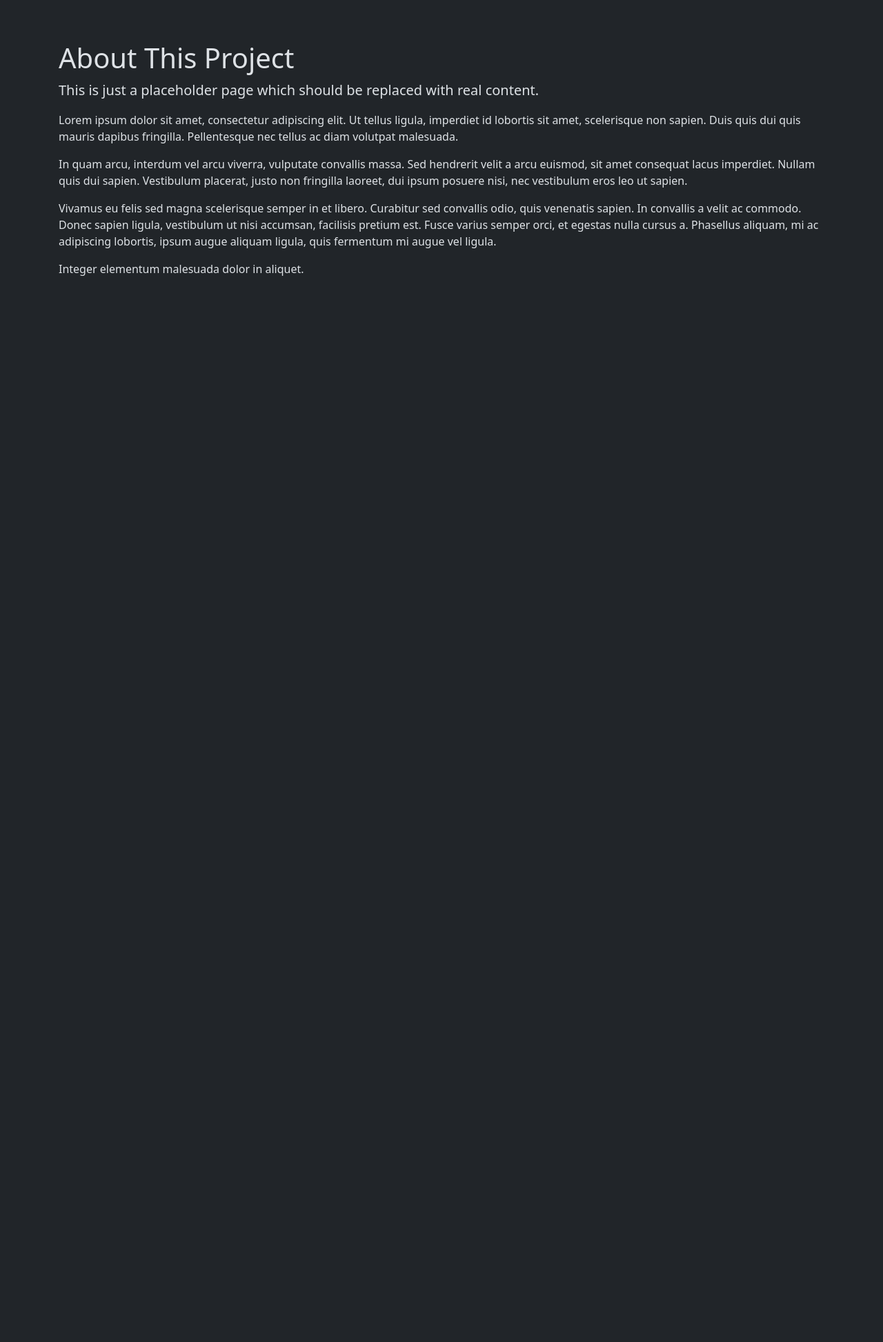
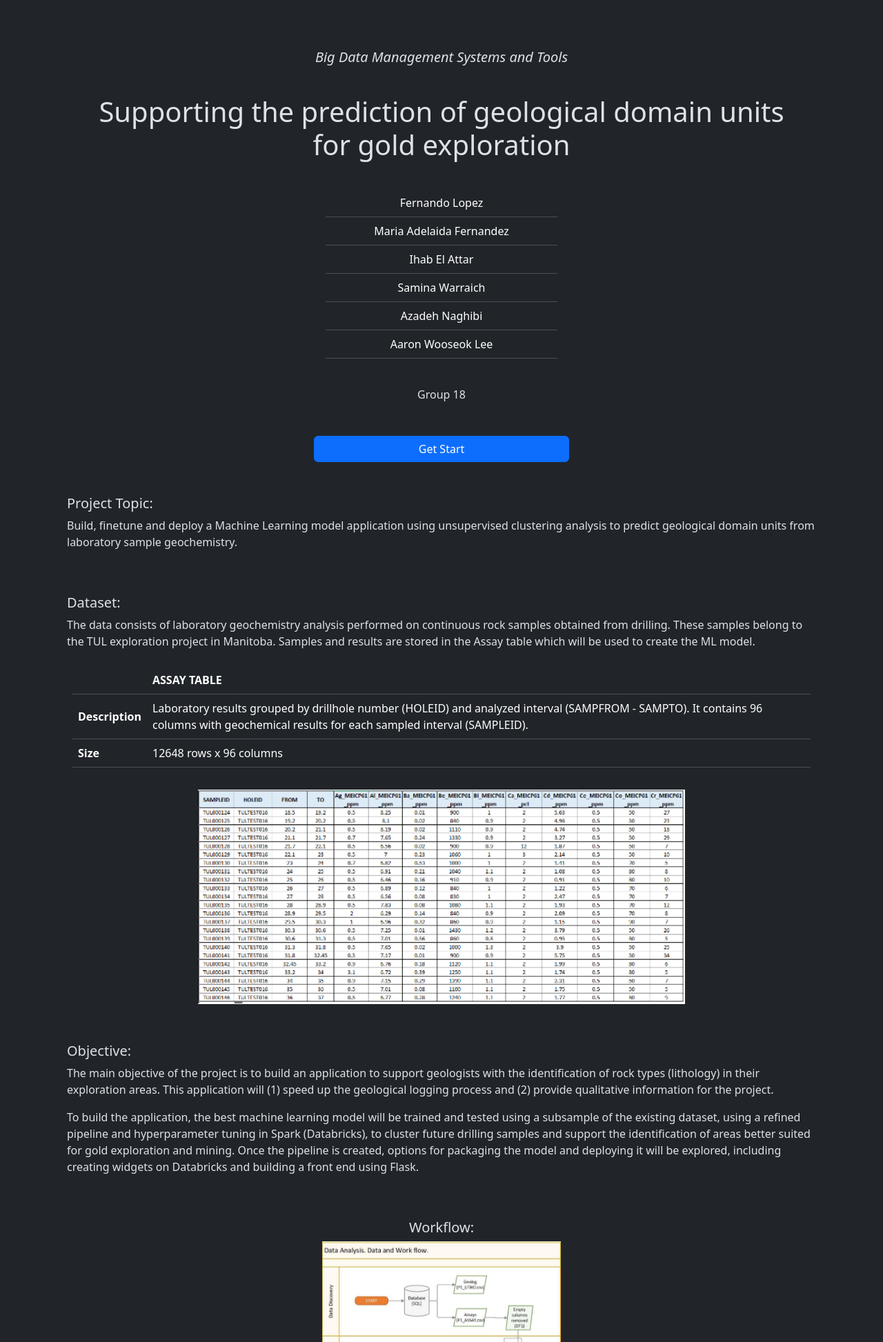
Before and after one commit to aaronwlee/bigdata_ML_application, a Flask app: page / in a window 1280 px wide. Shown: the part 56-2002 px from the top of the page at 69% size. Before the commit the page ends 456 px from the top, so only its background shows below. Run offline with Flask 3, Linux system fonts and the light colour scheme.

Commit message:
content: add lending page contents

```diff
--- a/controllers/view_controller.py
+++ b/controllers/view_controller.py
@@ -1,7 +1,7 @@
 from flask import Blueprint, render_template, request, redirect
 
-from services.mongo_service import get_collection_list, get_by_collection_with_page, get_collection_page_size, get_collection_expain, insert_one_to_collection
-from utils import get_adjust_pagination, event_is_set
+from services.mongo_service import get_by_collection_with_page, get_collection_page_size, get_collection_expain, insert_one_to_collection
+from utils import get_adjust_pagination
 
 view_controller = Blueprint('view_controller', __name__, template_folder='templates')
 
@@ -13,9 +13,7 @@ def index():
 
 @view_controller.route('/collections')
 def collections():
-    collections = get_collection_list()
-    data = { "collections": collections, "busy_collections": event_is_set() }
-    return render_template(f'pages/collections.html', data=data)
+    return render_template(f'pages/collections.html')
 
 @view_controller.route('/detail/<collection>')
 def detail(collection):
@@ -51,3 +49,11 @@ def add(collection):
     else:
         print(request.method)
         return redirect('/collections')
+
+
+@view_controller.route('/predict/<collection>')
+def predict(collection):
+    result = {
+        "title": collection
+    }
+    return render_template(f'pages/predict.html', data=result)
--- a/requirements.txt
+++ b/requirements.txt
@@ -3,3 +3,4 @@ python-dotenv
 Flask-PyMongo
 pymongo
 pyspark
+flask-socketio
--- a/services/spark_service.py
+++ b/services/spark_service.py
@@ -1,4 +1,7 @@
-from database import get_mongo_spark_for_thread
+from database import get_mongo_spark_for_thread, get_mongo_spark
+from werkzeug.local import LocalProxy
+
+sc = LocalProxy(get_mongo_spark)
 
 def sprak_write_file_to_mongo(file_name, file_path, set_event, clear_event):
     set_event()
--- a/static/css/main.css
+++ b/static/css/main.css
@@ -0,0 +1,3 @@
+.right-space {
+    margin-right: 6px;
+}
--- a/static/js/general.js
+++ b/static/js/general.js
@@ -1,15 +1,4 @@
-const alertPlaceholder = document.getElementById('liveAlertPlaceholder')
-const appendAlert = (message, type) => {
-  const wrapper = document.createElement('div')
-  wrapper.innerHTML = [
-    `<div class="alert alert-${type} fade show alert-dismissible" role="alert">`,
-    `   <div>${message}</div>`,
-    '   <button id="remote-close" type="button" class="btn-close" data-bs-dismiss="alert" aria-label="Close"></button>',
-    '</div>'
-  ].join('')
-
-  alertPlaceholder.append(wrapper)
-}
+import alert_render from "./modules/alert_render.js"
 
 
 window.onload = () => {
@@ -17,11 +6,7 @@ window.onload = () => {
     const message = urlParams.get('message');
     console.log(message)
     if (message) {
-        appendAlert(message, "info")
-        setTimeout(() => {
-            window.history.replaceState({}, "", window.location.pathname);
-            document.querySelector("#remote-close").click()
-        }, 10000);
-
+        alert_render(message, "info")
+        window.history.replaceState({}, "", window.location.pathname);
     }
 }
--- /dev/null
+++ b/static/js/modules/alert_render.js
@@ -0,0 +1,18 @@
+
+export default function alert_render(message, type) {
+    const alertPlaceholder = document.getElementById('liveAlertPlaceholder')
+
+    if (alertPlaceholder.childElementCount > 2) {
+        alertPlaceholder.removeChild(alertPlaceholder.firstChild)
+    }
+
+    const wrapper = document.createElement('div')
+    wrapper.setAttribute("class", `alert alert-${type} fade show alert-dismissible`)
+    wrapper.setAttribute("role", "alert")
+    wrapper.innerHTML = [
+      `   <div>${message}</div>`,
+      '   <button id="remote-close" type="button" class="btn-close" data-bs-dismiss="alert" aria-label="Close"></button>',
+    ].join('')
+
+    alertPlaceholder.append(wrapper)
+}
--- a/templates/pages/home.html
+++ b/templates/pages/home.html
@@ -2,13 +2,161 @@
 {% block title %}Home{% endblock %}
 {% block content %}
 
-<div class="page-header">
-  <h1>About This Project</h1>
+<div class="container text-center">
+  <div class="row p-2">
+    <p class="lead">
+      <em>Big Data Management Systems and Tools</em>
+    </p>
+  </div>
+  <div class="row p-3">
+    <h1>Supporting the prediction of geological domain units for gold exploration</h1>
+  </div>
+
+  <div class="row p-3 justify-content-center">
+    <div class="col-4">
+      <table class="table">
+        <tbody>
+          <tr>
+            <td>Fernando Lopez</td>
+          </tr>
+          <tr>
+            <td>Maria Adelaida Fernandez</td>
+          </tr>
+          <tr>
+            <td>Ihab El Attar</td>
+          </tr>
+          <tr>
+            <td>Samina Warraich</td>
+          </tr>
+          <tr>
+            <td>Azadeh Naghibi</td>
+          </tr>
+          <tr>
+            <td>Aaron Wooseok Lee</td>
+          </tr>
+        </tbody>
+      </table>
+    </div>
+  </div>
+
+  <div class="row p-2">
+    <p>Group 18</p>
+  </div>
 </div>
-<p class="lead">This is just a placeholder page which should be replaced with real content.</p>
-<p>Lorem ipsum dolor sit amet, consectetur adipiscing elit. Ut tellus ligula, imperdiet id lobortis sit amet, scelerisque non sapien. Duis quis dui quis mauris dapibus fringilla. Pellentesque nec tellus ac diam volutpat malesuada.</p>
-<p>In quam arcu, interdum vel arcu viverra, vulputate convallis massa. Sed hendrerit velit a arcu euismod, sit amet consequat lacus imperdiet. Nullam quis dui sapien. Vestibulum placerat, justo non fringilla laoreet, dui ipsum posuere nisi, nec vestibulum eros leo ut sapien.</p>
-<p>Vivamus eu felis sed magna scelerisque semper in et libero. Curabitur sed convallis odio, quis venenatis sapien. In convallis a velit ac commodo. Donec sapien ligula, vestibulum ut nisi accumsan, facilisis pretium est. Fusce varius semper orci, et egestas nulla cursus a. Phasellus aliquam, mi ac adipiscing lobortis, ipsum augue aliquam ligula, quis fermentum mi augue vel ligula.</p>
-<p>Integer elementum malesuada dolor in aliquet.</p>
+
+<br>
+
+<div class="container">
+  <div class="row justify-content-center">
+    <a role="button" class="btn btn-primary col-4" href="/collections">Get Start</a>
+  </div>
+</div>
+
+<br><br>
+
+<div class="container">
+  <div class="row">
+    <h2 class="lead">Project Topic:</h2>
+  </div>
+  <div class="row">
+    <p>
+      Build, finetune and deploy a Machine Learning model application using unsupervised clustering analysis to predict geological domain units from laboratory sample geochemistry.
+    </p>
+  </div>
+</div>
+
+<br><br>
+
+<div class="container">
+  <div class="row">
+    <h2 class="lead">Dataset:</h2>
+  </div>
+  <div class="row">
+    <p>
+      The data consists of laboratory geochemistry analysis performed on continuous rock samples obtained from drilling.
+      These samples belong to the TUL exploration project in Manitoba.
+      Samples and results are stored in the Assay table which will be used to create the ML model.
+    </p>
+  </div>
+  <div class="row p-2">
+    <div class="col-12">
+      <table class="table">
+        <thead>
+          <tr>
+            <th scope="col"></th>
+            <th scope="col">ASSAY TABLE</th>
+          </tr>
+        </thead>
+        <tbody>
+          <tr>
+            <th scope="row">Description</th>
+            <td>
+              Laboratory results grouped by drillhole number (HOLEID) and analyzed interval (SAMPFROM - SAMPTO).
+              It contains 96 columns with geochemical results for each sampled interval (SAMPLEID).
+            </td>
+          </tr>
+          <tr>
+            <th scope="row">Size</th>
+            <td>
+              12648 rows x 96 columns
+            </td>
+          </tr>
+        </tbody>
+      </table>
+    </div>
+  </div>
+  <div class="row p-2 justify-content-center">
+    <img class="col-8" src="/static/img/example.png"/>
+  </div>
+</div>
+
+<br><br>
+
+<div class="container">
+  <div class="row">
+    <h2 class="lead">Objective:</h2>
+  </div>
+  <div class="row">
+    <p>
+      The main objective of the project is to build an application to support geologists with the identification of rock types
+      (lithology) in their exploration areas.
+      This application will (1) speed up the geological logging process and (2) provide qualitative information for the project.
+    </p>
+    <p>
+      To build the application, the best machine learning model will be trained and tested using a subsample of the existing dataset,
+      using a refined pipeline and hyperparameter tuning in Spark (Databricks),
+      to cluster future drilling samples and support the identification of areas better suited for gold exploration and mining.
+      Once the pipeline is created, options for packaging the model and deploying it will be explored,
+      including creating widgets on Databricks and building a front end using Flask.
+    </p>
+  </div>
+</div>
+
+<br><br>
+
+<div class="container text-center">
+  <div class="row">
+    <h2 class="lead">Workflow:</h2>
+  </div>
+  <div class="row justify-content-center">
+    <img class="col-4" style="height: 100%;" src="/static/img/workflow.png"/>
+  </div>
+  <br>
+  <div class="row p-2">
+    <p>
+      An application will be created with the best ML model for deployment.
+    </p>
+  </div>
+</div>
+
+<br><br><br>
+
+<div class="container">
+  <div class="row justify-content-center">
+    <a role="button" class="btn btn-primary col-4" href="/collections">Get Start</a>
+  </div>
+</div>
+
+<br><br>
 
 {% endblock %}
```
Also changed, not shown: controllers/api/v1/data_handler.py (+24 -4 lines), static/js/collections.js (+89 -3 lines), static/js/modules/api_services.js (+24 -1 lines), static/js/modules/placeholder_render.js (added, +26 -0 lines), templates/pages/collections.html (+6 -31 lines), templates/pages/predict.html (added, +13 -0 lines), static/img/example.png (added), static/img/workflow.png (added).
